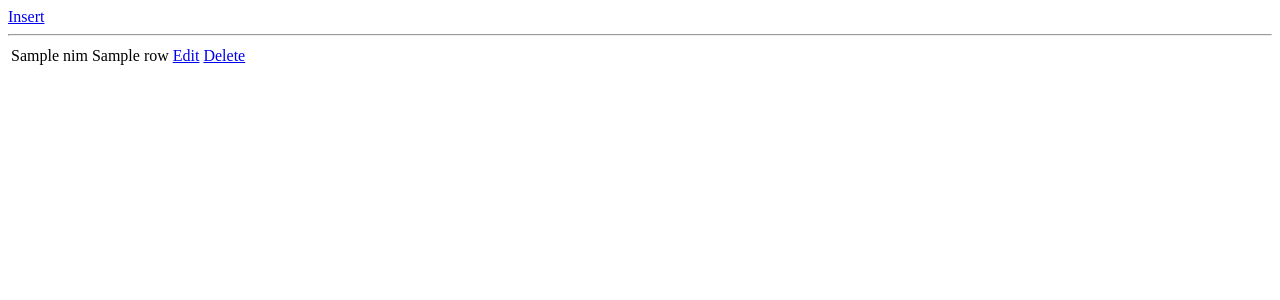
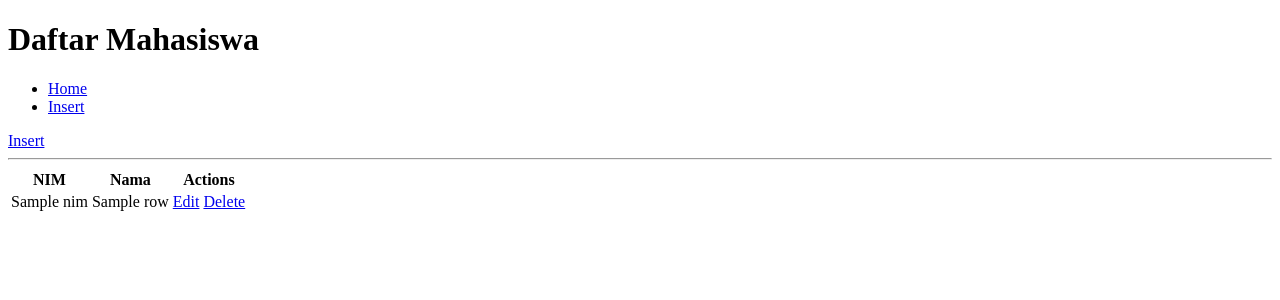
Before and after one commit to rahayuda/Vercel-Supabase, a Flask app: template templates/index.html in a window 1280 px wide. Shown: the top 300 px of the page. Run offline with Flask 3, Linux system fonts and the light colour scheme; the template is opened without the code that fills it: most values are stand-ins (such as "Sample title", 1, 10 or a date in 2020).

Commit message:
Update index.html

```diff
--- a/templates/index.html
+++ b/templates/index.html
@@ -6,8 +6,27 @@
     <link rel="stylesheet" href="{{ url_for('static', filename='styles.css') }}">
 </head>
 <body>
+    <header>
+        <div class="container">
+            <div id="branding">
+                <h1>Daftar Mahasiswa</h1>
+            </div>
+            <nav>
+                <ul>
+                    <li><a href="/">Home</a></li>
+                    <li><a href="/insert">Insert</a></li>
+                </ul>
+            </nav>
+        </div>
+    </header>
+    <div class="container">
         <a href="/insert">Insert</a><hr>
         <table>
+            <tr>
+                <th>NIM</th>
+                <th>Nama</th>
+                <th>Actions</th>
+            </tr>
             {% for row in results %}
             <tr>
                 <td>{{ row['nim'] }}</td>
@@ -19,5 +38,6 @@
             </tr>
             {% endfor %}
         </table>
+    </div>
 </body>
 </html>
```
Lines whose indentation alone changed are shown as unchanged.
